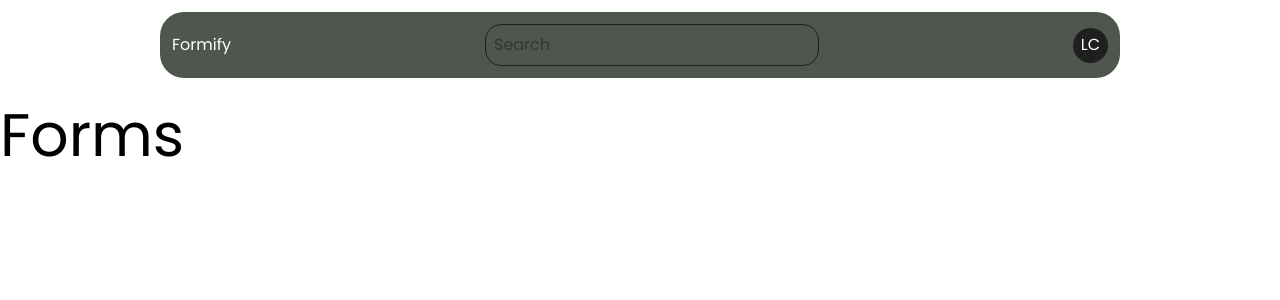
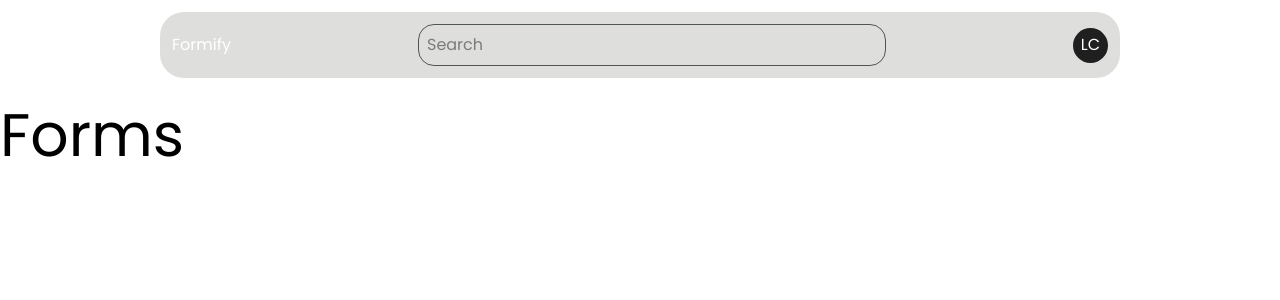
Before and after one commit to lokesh-dc/Formify, a Next.js app: page /forms in a window 1280 px wide. Shown: the top 300 px of the page. Built offline with nearby package versions, Linux system fonts and the light colour scheme.

Commit message:
Navigation : bar

```diff
--- a/package.json
+++ b/package.json
@@ -12,7 +12,8 @@
     "mongoose": "^8.16.2",
     "next": "15.3.5",
     "react": "^19.0.0",
-    "react-dom": "^19.0.0"
+    "react-dom": "^19.0.0",
+    "react-icons": "^5.5.0"
   },
   "devDependencies": {
     "@tailwindcss/postcss": "^4",
--- a/src/app/forms/page.js
+++ b/src/app/forms/page.js
@@ -1,6 +1,8 @@
+import NavigationBar from "@/components/navigation";
 export default function FormsPage() {
 	return (
 		<div>
+			<NavigationBar />
 			<h1>Forms</h1>
 		</div>
 	);
--- a/src/app/globals.css
+++ b/src/app/globals.css
@@ -44,3 +44,7 @@ a {
 .primary-text {
   color: var(--foreground);
 }
+
+input:focus {
+  outline: none;
+}
--- a/src/app/layout.js
+++ b/src/app/layout.js
@@ -1,7 +1,5 @@
 import "./globals.css";
 import { Poppins } from "next/font/google";
-
-import NavigationBar from "@/components/navigation";
 
 const poppins = Poppins({
 	subsets: ["latin"],
@@ -19,7 +17,6 @@ export default function RootLayout({ children }) {
 	return (
 		<html lang="en">
 			<body className={`${poppins.className} antialiased`}>
-				<NavigationBar />
 				{children}
 			</body>
 		</html>
--- a/src/components/navigation/index.jsx
+++ b/src/components/navigation/index.jsx
@@ -1,14 +1,10 @@
 import UserProfile from "@/components/user/profile";
 export default function NavigationBar({ ControllerChildren }) {
 	return (
-		<nav className="w-[75%] mx-auto my-3 rounded-3xl p-3 flex items-center justify-between gap-5 bg-primary">
+		<nav className="sticky top-[10px] w-[75%] mx-auto my-3 rounded-3xl p-3 flex items-center justify-between gap-5 bg-primary-alpha">
 			<a href="/forms">Formify</a>
-			<div>
-				<input
-					className="p-2 border border-black rounded-2xl"
-					placeholder="Search"
-					type="search"
-				/>
+			<div className="w-1/2 border border-primary rounded-2xl">
+				<input className="w-full p-2" placeholder="Search" type="search" />
 			</div>
 			<div>
 				{ControllerChildren}
--- a/tailwind.config.js
+++ b/tailwind.config.js
@@ -7,6 +7,7 @@ module.exports = {
 		extend: {
 			colors: {
 				primary: "#4f564d",
+				"primary-alpha": "#4f564d30",
 				secondary: "#b8bab4",
 				black: "#1f1f1f", // override if needed
 			},
```
Also changed, not shown: 1 other file (tests, documents, lock files or other folders).
